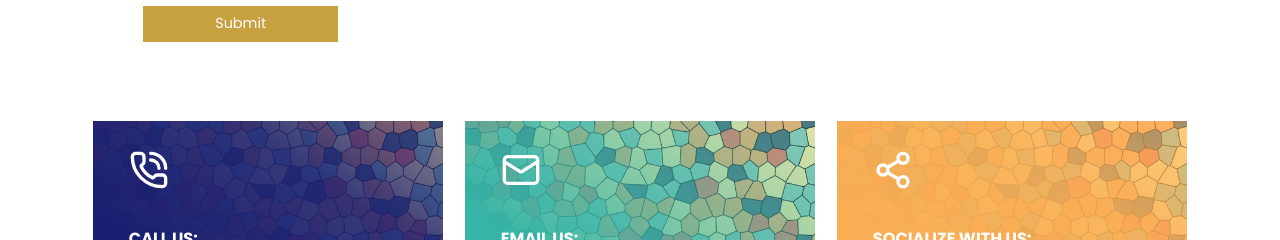
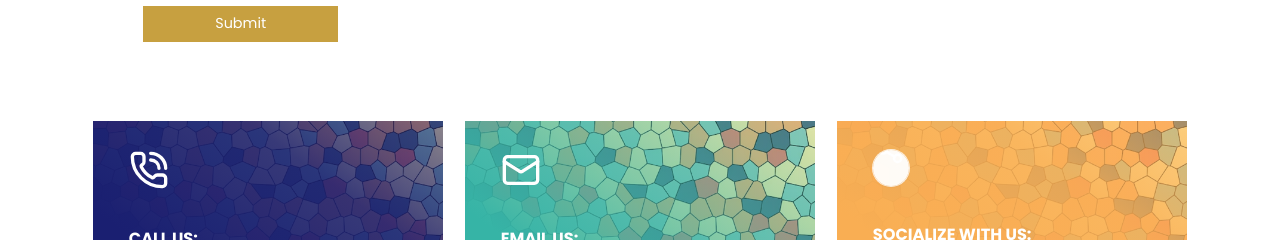
Before and after one commit to DeveloperTWH/mosaic-biz-frontend, a Next.js app: page /contact in a window 1280 px wide. Shown: the part 941-1181 px from the top of the page. Built offline with nearby package versions, Linux system fonts and the light colour scheme; no server answers.

Commit message:
google fb button hide

```diff
--- a/app/(auth)/login/page.tsx
+++ b/app/(auth)/login/page.tsx
@@ -176,7 +176,7 @@ function LoginContent() {
           <div className="my-4" />
 
           <div className="flex items-center justify-center gap-4">
-            <button className="h-10 w-10 rounded-full border flex items-center justify-center hover:bg-gray-100">
+            {/* <button className="h-10 w-10 rounded-full border flex items-center justify-center hover:bg-gray-100">
               <Image
               src={"/login/facebookLogo.png"}
               alt={"facebook"}
@@ -192,7 +192,7 @@ function LoginContent() {
               width={40}
               height={40}
               />
-            </button>
+            </button> */}
           </div>
 
           <p className="mt-6 text-center text-sm text-[#2E2E2E]">
--- a/app/(home)/contact/page.tsx
+++ b/app/(home)/contact/page.tsx
@@ -241,7 +241,11 @@ if (!token) {
                 </div>
 
                 <div className="px-10 py-8 text-white bg-gradient-yellow">
-                    <Share2 size={40} className='mb-10' />
+<div className="flex items-center gap-3 mb-10">
+  <div className="w-10 h-10 rounded-full bg-white/95 p-1 shadow-sm ring-1 ring-white/80 flex items-center justify-center overflow-hidden">
+<Share2 size={40} className="mb-10" />
+  </div>
+</div>
                     <h3 className="mb-2 text-lg font-bold">SOCIALIZE WITH US:</h3>
                     <hr className="h-[2px] w-[50px] bg-white" />
                     <hr className="h-[2px] w-[50px] bg-white mt-[1px] mb-5" />
```
